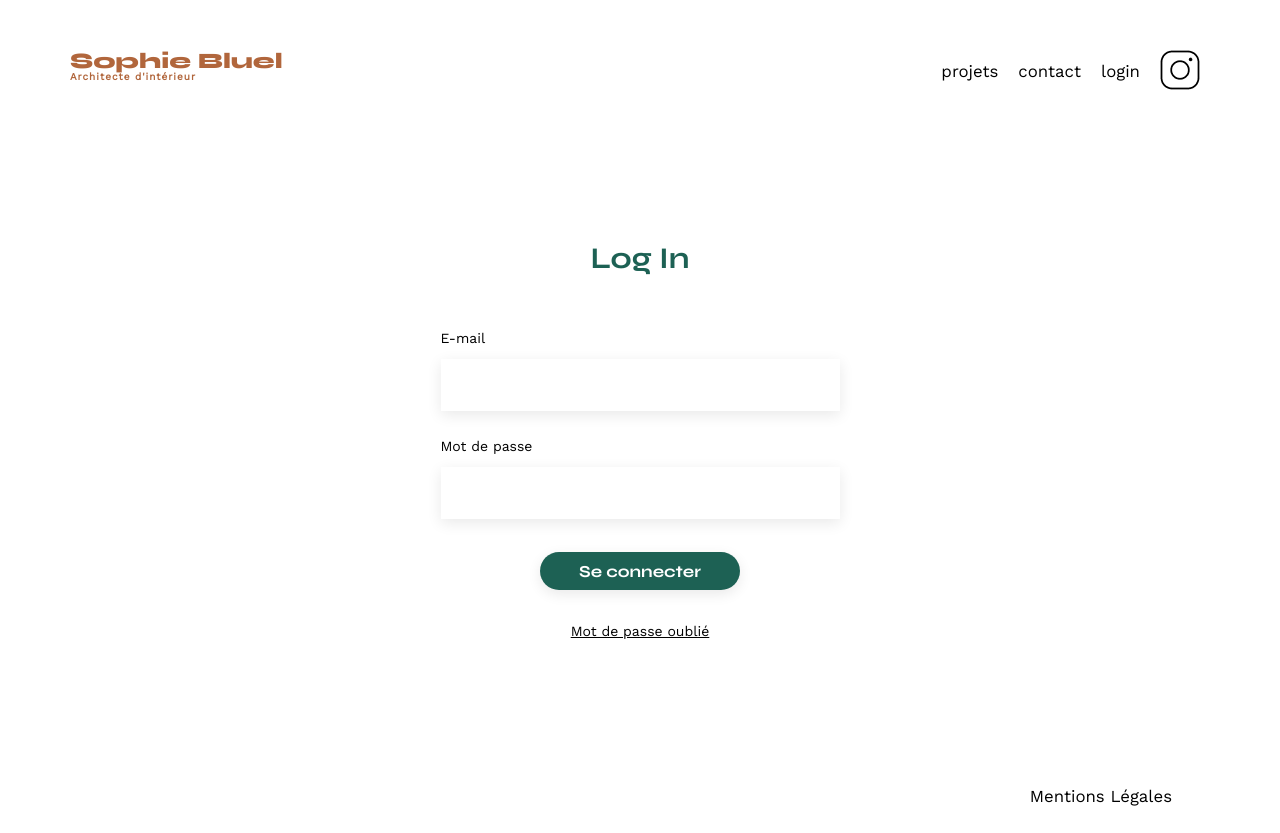
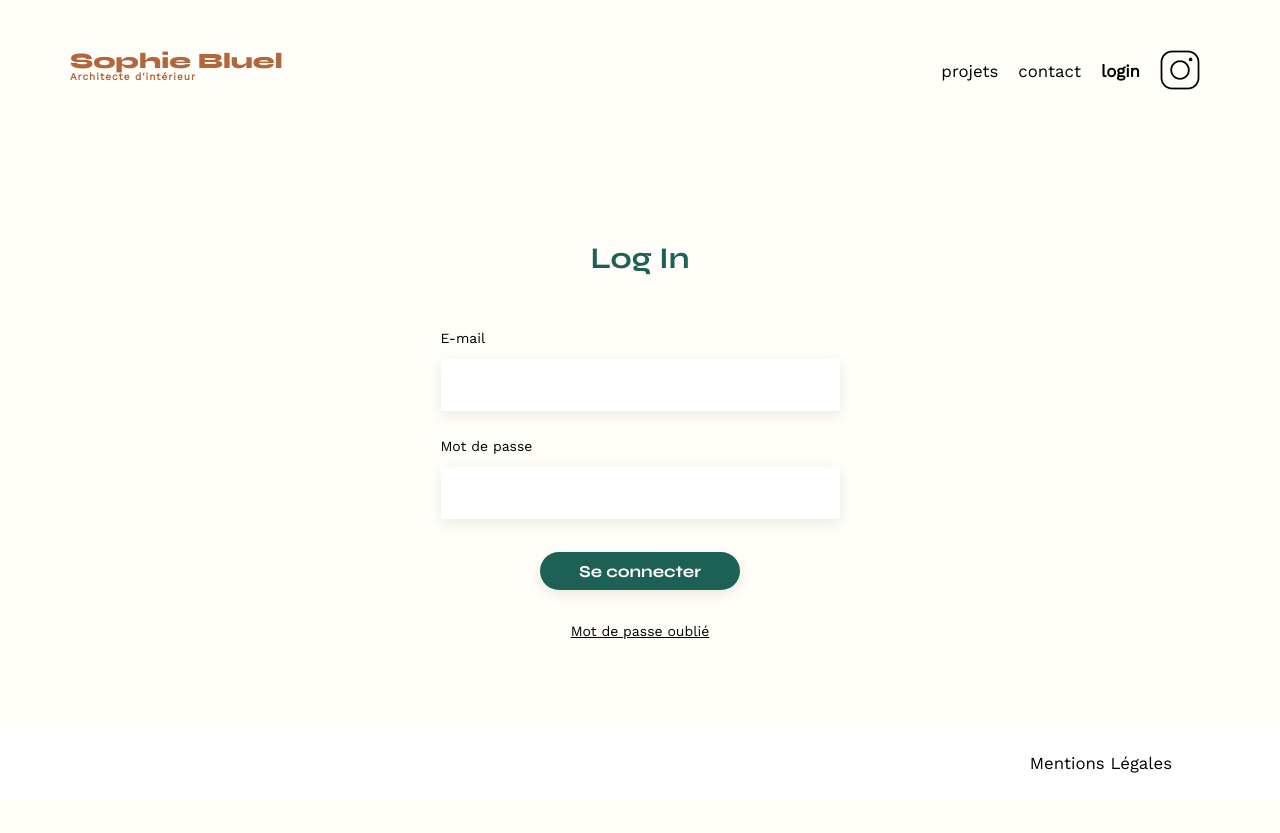
Before and after one commit to NassimOC/oc_projet_6, a plain HTML site: page FrontEnd/login.html in a window 1280 px wide. After the commit the page ends 800 px from the top, so only its background shows below. Drawn offline with nearby package versions, Linux system fonts and the light colour scheme; no server answers.

Commit message:
finalized login page non-functional

```diff
--- a/FrontEnd/assets/style.css
+++ b/FrontEnd/assets/style.css
@@ -209,40 +209,3 @@ footer nav ul {
 	justify-content: flex-end;
 	margin: 2em
 }
-
-/* Code lié à la page login */
-#login {
-	width: 35%;
-	margin: 150px auto;
-}
-
-#login > * {
-	text-align: center;
-}
-
-#login h2{
-	margin-bottom: 20px;
-}
-
-#login form {
-	text-align: left;
-	margin-top:30px;
-	display: flex;
-	flex-direction: column;
-}
-
-#login input {
-	height: 50px;
-	font-size: 1.2em;
-	border: none;
-	box-shadow: 0px 4px 14px rgba(0, 0, 0, 0.09);
-}
-
-#login label {
-	margin: 2em 0 1em 0;
-}
-
-#login input[type="submit"] {
-	width: 200px;
-	height: 38px;
-}
--- /dev/null
+++ b/FrontEnd/assets/style2.css
@@ -0,0 +1,57 @@
+body {
+  background-color: #FFFEF8;
+}
+
+nav ul b {
+  font-weight: 700;
+}
+
+#login {
+	width: 35%;
+	margin: 150px auto;
+}
+
+#login > * {
+	text-align: center;
+}
+
+#login h2{
+	margin-bottom: 20px;
+}
+
+#login form {
+	text-align: left;
+	margin-top:30px;
+	display: flex;
+	flex-direction: column;
+}
+
+#login input {
+	height: 50px;
+	font-size: 1.2em;
+	border: none;
+	box-shadow: 0px 4px 14px rgba(0, 0, 0, 0.09);
+}
+
+#login label {
+	margin: 2em 0 1em 0;
+}
+
+#login input[type="submit"] {
+	width: 200px;
+	height: 38px;
+}
+
+
+footer {
+  position: fixed;
+  background-color: white;
+  bottom: 0;
+  width: 100%;
+  left: 0;
+}
+
+footer nav {
+  max-width: 1140px;
+  margin: auto;
+}
--- a/FrontEnd/login.html
+++ b/FrontEnd/login.html
@@ -9,6 +9,7 @@
 	<link href="https://fonts.googleapis.com/css2?family=Syne:wght@700;800&family=Work+Sans&display=swap" rel="stylesheet">
 	<meta name="description" content="">
 	<link rel="stylesheet" href="./assets/style.css">
+  <link rel="stylesheet" href="./assets/style2.css">
 	<script type="module" src="./assets/script.js"></script>
 </head>
 <body>
@@ -18,7 +19,7 @@
 		<ul>
 			<li>projets</li>
 			<li>contact</li>
-			<li>login</li>
+			<li><b>login</b></li>
 			<li><img src="./assets/icons/instagram.png" alt="Instagram"></li>
 		</ul>
 	</nav>
```
